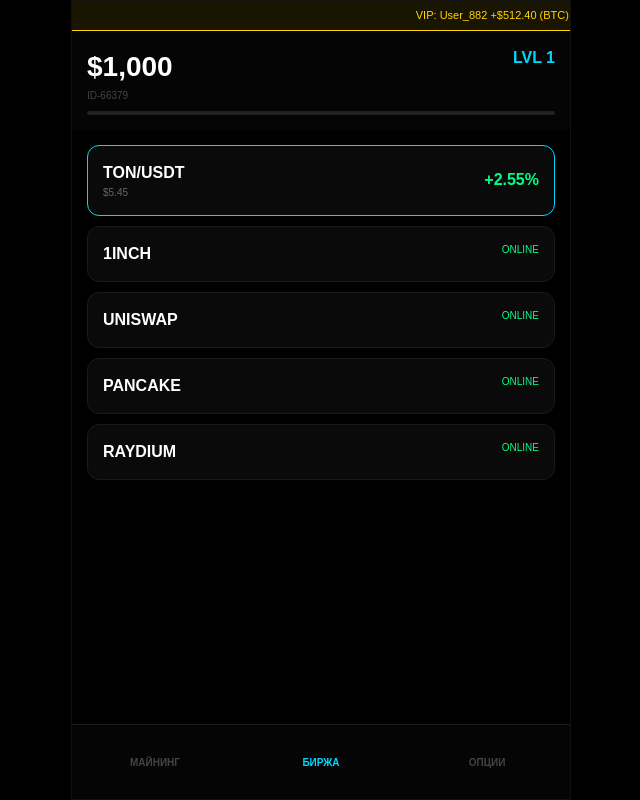
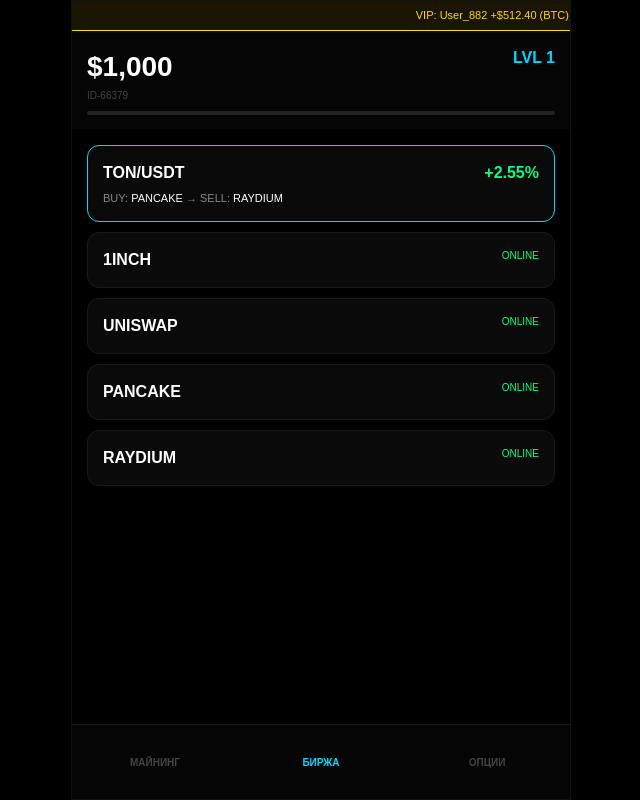
Before and after one commit to katyakuznezc-cmd/treidgame, a React (Vite) app: page / in a window 1280 px wide. Shown: the whole page, without its empty margins (319-959 px from the left). Built offline with nearby package versions, Linux system fonts and the light colour scheme.

Commit message:
Update App.jsx

```diff
--- a/src/App.jsx
+++ b/src/App.jsx
@@ -8,8 +8,8 @@ const COINS_DATA = [
 ];
 
 const DEX = [
-  { id: '1in', name: '1INCH' }, { id: 'uni', name: 'UNISWAP' },
-  { id: 'pancake', name: 'PANCAKE' }, { id: 'ray', name: 'RAYDIUM' }
+  { id: '1INCH', name: '1INCH' }, { id: 'UNISWAP', name: 'UNISWAP' },
+  { id: 'PANCAKE', name: 'PANCAKE' }, { id: 'RAYDIUM', name: 'RAYDIUM' }
 ];
 
 const VIP_ALERTS = [
@@ -163,8 +163,8 @@ export default function App() {
         {showAds && (
           <div className="modal">
             <div style={{background: '#111', border: '1px solid var(--vip)', padding: 30, borderRadius: 20, textAlign: 'center'}}>
-              <h2 style={{color: 'var(--vip)', marginBottom: 15}}>УРОВЕНЬ {level}</h2>
-              <p style={{color: '#888', fontSize: 14, marginBottom: 25}}>Ваш профит стабилен. Заберите доступ к реальному VIP каналу.</p>
+              <h2 style={{color: 'var(--vip)', marginBottom: 15}}>УРОВЕНЬ {level} ДОСТИГНУТ</h2>
+              <p style={{color: '#888', fontSize: 14, marginBottom: 25}}>Ваш профит {balance.toFixed(0)}$ впечатляет. Запросите доступ в закрытый VIP канал.</p>
               <a href="https://t.me/kriptoalians" style={{textDecoration: 'none'}}><button className="btn" style={{background: 'var(--vip)', color: '#000'}}>ЗАПРОСИТЬ ДОСТУП</button></a>
               <button onClick={() => setShowAds(false)} style={{background:'none', border:'none', color:'#444', marginTop: 15}}>Позже</button>
             </div>
@@ -174,7 +174,7 @@ export default function App() {
         {result && (
           <div className="modal">
             <div style={{background: '#0a0a0a', border: `1px solid ${result.win ? 'var(--w)' : 'var(--l)'}`, padding: 30, borderRadius: 20, textAlign: 'center', width: '80%'}}>
-              <h1 style={{color: result.win ? 'var(--w)' : 'var(--l)'}}>{result.win ? 'УСПЕХ' : 'УБЫТОК'}</h1>
+              <h1 style={{color: result.win ? 'var(--w)' : 'var(--l)'}}>{result.win ? 'SUCCESS' : 'LOSS'}</h1>
               <p style={{fontSize: 28, margin: '15px 0'}}>${Number(result.val).toLocaleString()}</p>
               <button className="btn" style={{background: '#fff', color: '#000'}} onClick={() => setResult(null)}>OK</button>
             </div>
@@ -198,13 +198,15 @@ export default function App() {
               {!selectedDex ? (
                 <div>
                   <div className="card" style={{border: '1px solid var(--n)'}}>
-                    {isAnalyzing ? <div style={{textAlign:'center', color:'var(--n)', fontSize: 12}}>АНАЛИЗ РЫНКА...</div> :
-                    <div style={{display:'flex', justifyContent:'space-between', alignItems: 'center'}}>
-                      <div>
+                    {isAnalyzing ? <div style={{textAlign:'center', color:'var(--n)', fontSize: 12}}>ПОИСК ПРИБЫЛЬНОЙ СВЯЗКИ...</div> :
+                    <div>
+                      <div style={{display:'flex', justifyContent:'space-between', marginBottom: 5}}>
                         <b>{signal.coin}/USDT</b>
-                        <div style={{fontSize: 10, color: '#666'}}>${signal.price}</div>
+                        <b style={{color:'var(--w)'}}>+{signal.perc}%</b>
                       </div>
-                      <b style={{color:'var(--w)'}}>+{signal.perc}%</b>
+                      <div style={{fontSize: 11, color: '#888'}}>
+                        BUY: <span style={{color: '#fff'}}>{signal.buyDex}</span> → SELL: <span style={{color: '#fff'}}>{signal.sellDex}</span>
+                      </div>
                     </div>}
                   </div>
                   {DEX.map(d => (
@@ -215,7 +217,7 @@ export default function App() {
                 </div>
               ) : (
                 <div>
-                  <button onClick={() => setSelectedDex(null)} style={{background:'none', border:'none', color:'#444', marginBottom: 10}}>← НАЗАД</button>
+                  <button onClick={() => setSelectedDex(null)} style={{background:'none', border:'none', color:'#444', marginBottom: 10}}>← НАЗАД К БИРЖАМ</button>
                   <div className="card" style={{borderColor: '#333'}}>
                     <div style={{display: 'flex', gap: '10px'}}>
                       <div style={{flex: 1}}><label style={{fontSize: 10, color: '#666'}}>СУММА</label><input type="number" value={amount} onChange={(e) => setAmount(Number(e.target.value))} /></div>
@@ -257,7 +259,7 @@ export default function App() {
                 <button onClick={() => setSoundEnabled(!soundEnabled)} style={{background: soundEnabled ? 'var(--w)' : '#333', border:'none', padding:'8px 15px', borderRadius:5, color: '#000'}}>{soundEnabled ? 'ВКЛ' : 'ВЫКЛ'}</button>
               </div>
               <a href="https://t.me/kriptoalians" style={{textDecoration:'none'}}><div className="card" style={{textAlign:'center', color: 'var(--n)', border: '1px solid var(--n)'}}>@KRIPTOALIANS</div></a>
-              <button onClick={() => {if(window.confirm("Сбросить?")){localStorage.clear(); window.location.reload();}}} className="btn" style={{background: '#111', color: 'var(--l)', border: '1px solid var(--l)', marginTop: 20}}>ОБНУЛИТЬ</button>
+              <button onClick={() => {if(window.confirm("Удалить весь прогресс?")){localStorage.clear(); window.location.reload();}}} className="btn" style={{background: '#111', color: 'var(--l)', border: '1px solid var(--l)', marginTop: 20}}>СБРОСИТЬ ДАННЫЕ</button>
             </div>
           )}
         </main>
```
